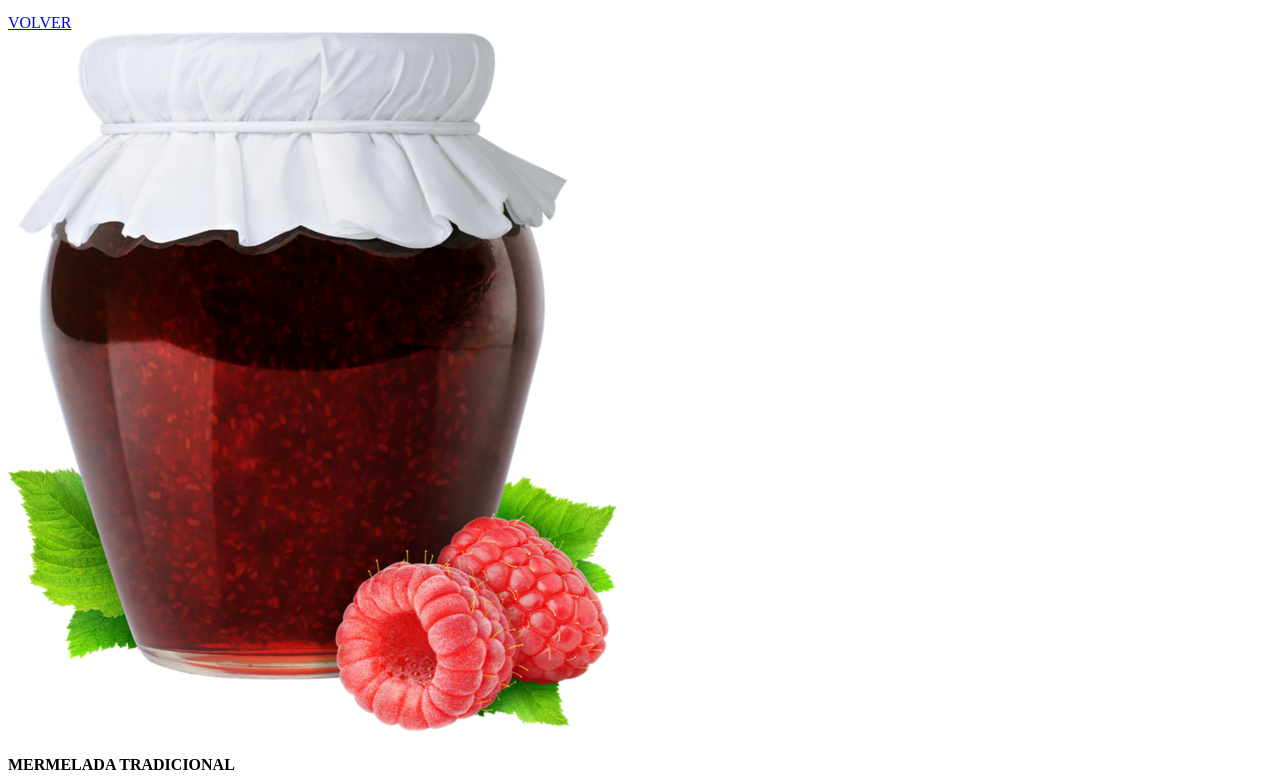
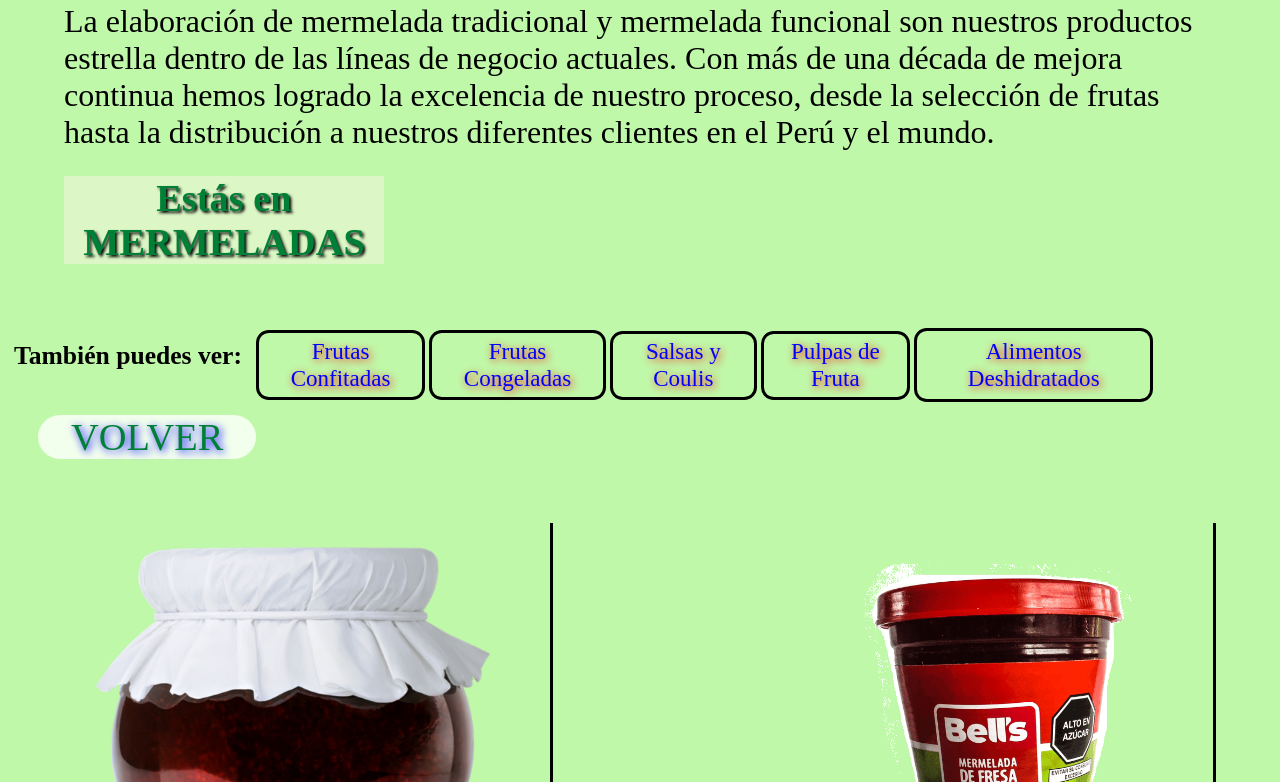
Before and after one commit to GonBur/Industrias-Alimentarias, a plain HTML site: page mermelada.html in a window 1280 px wide. Shown: the part 622-1404 px from the top of the page. Drawn offline with Linux system fonts and the light colour scheme; the site is published under a folder, as on GitHub Pages, so addresses that start at the root find nothing.

Commit message:
Update mermelada.html

```diff
--- a/mermelada.html
+++ b/mermelada.html
@@ -5,7 +5,7 @@
     <meta http-equiv="X-UA-Compatible" content="IE=edge">
     <meta name="viewport" content="width=device-width, initial-scale=1.0">
     <title>Mermeladas</title>
-    <link rel="stylesheet" href="/style/mermeladas.css">
+    <link rel="stylesheet" href="style/mermeladas.css">
 </head>
 <body>
     <main>
```
